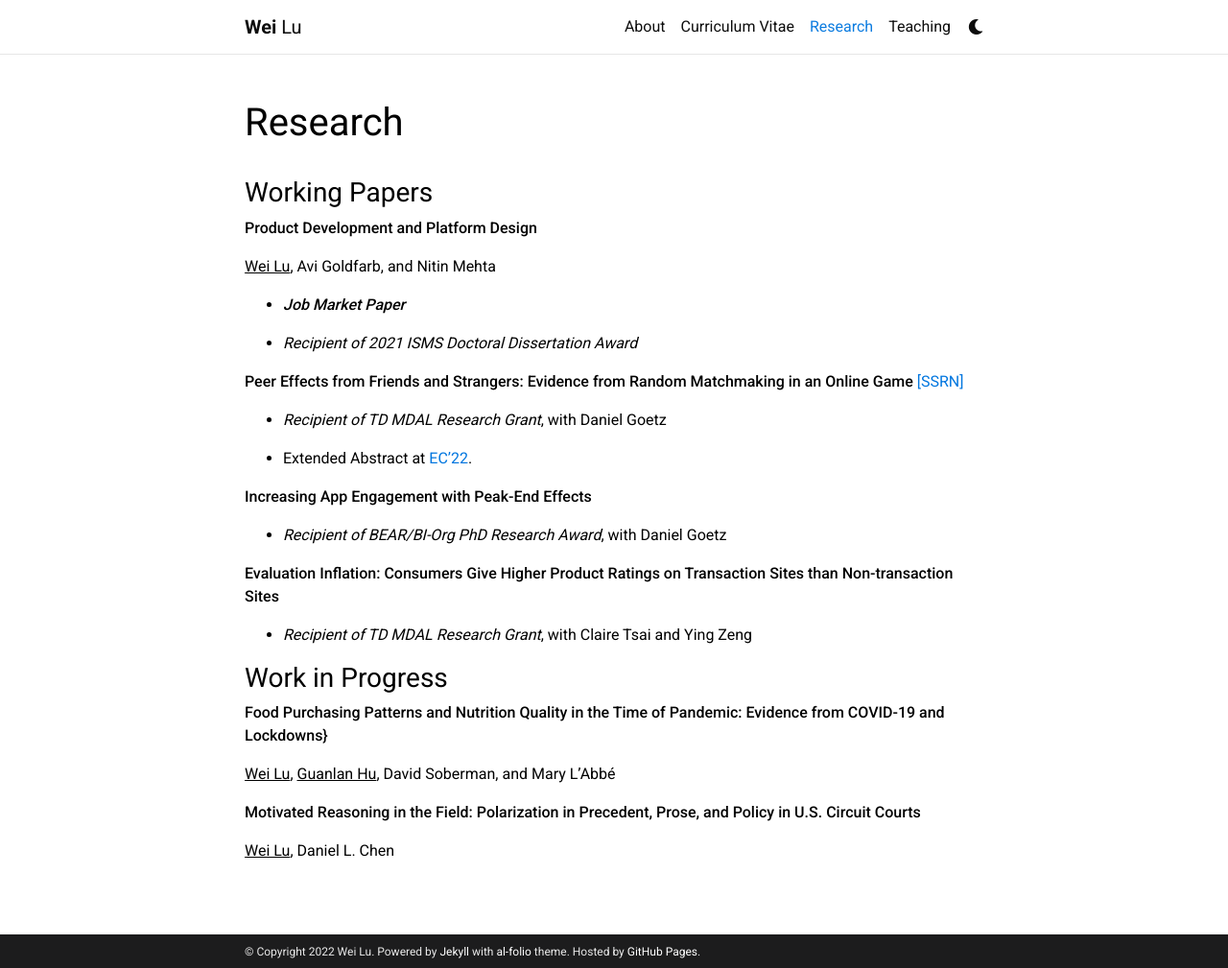
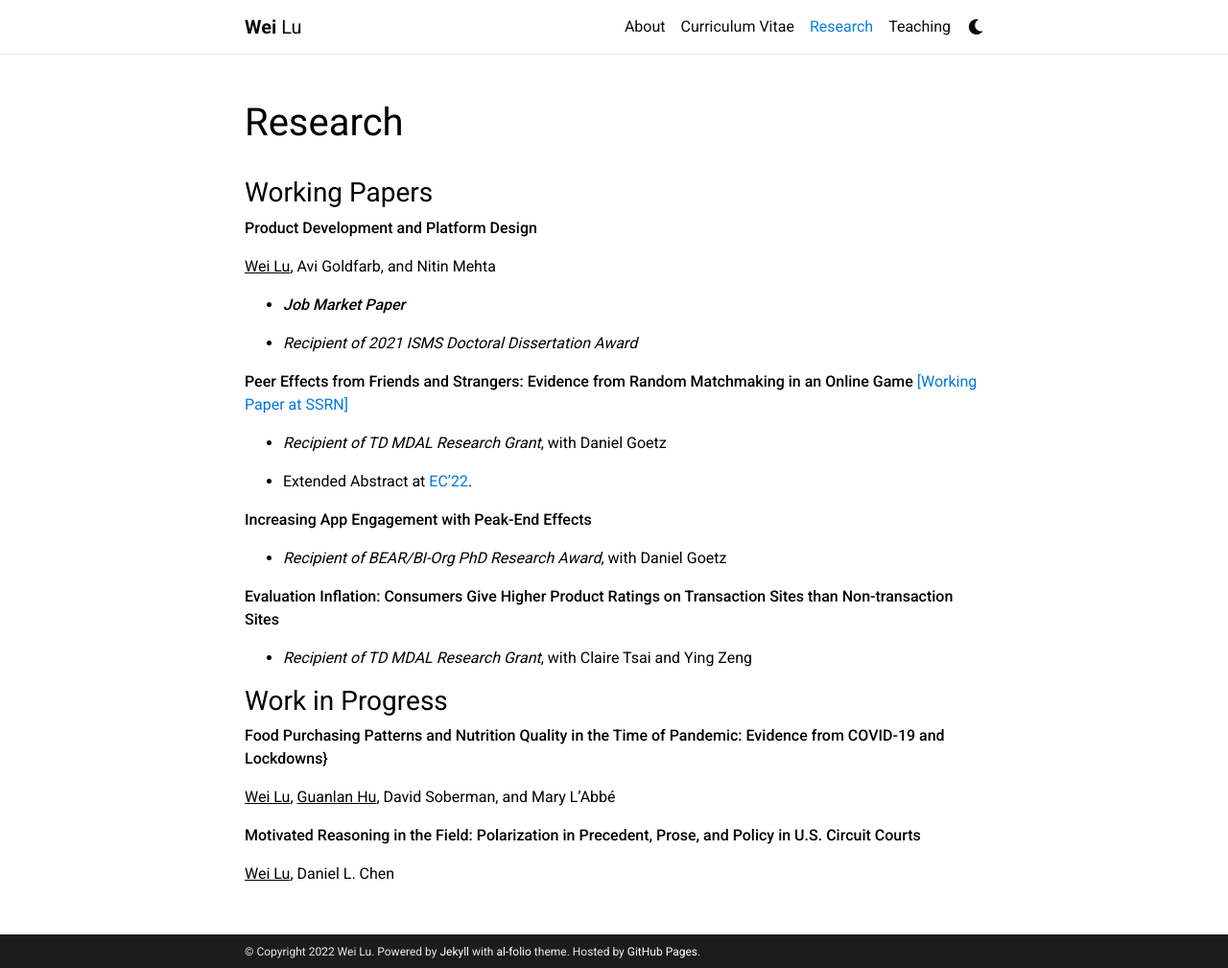
Before and after one commit to weilu-mkt/weilu-mkt.github.io, a Jekyll site: the page built from _pages/research.md, in a window 1280 px wide and 1009 px high. Shown: the whole window at 96% size. Built offline with Jekyll 4.4.1, drawn with Linux system fonts in a browser that asks for light colours; comment, search, counter and statistics services are not loaded; a style sheet for code colours, icons or effects is not loaded.

Commit message:
Update research.md

```diff
--- a/_pages/research.md
+++ b/_pages/research.md
@@ -19,7 +19,7 @@ nav_order: 2
 * _Recipient of 2021 ISMS Doctoral Dissertation Award_
 
 **Peer Effects from Friends and Strangers: Evidence from Random Matchmaking in an Online Game**
-[[SSRN]](https://papers.ssrn.com/sol3/papers.cfm?abstract_id=4116806)
+[[Working Paper at SSRN]](https://papers.ssrn.com/sol3/papers.cfm?abstract_id=4116806)
 
 * _Recipient of TD MDAL Research Grant_, with Daniel Goetz
 
```
